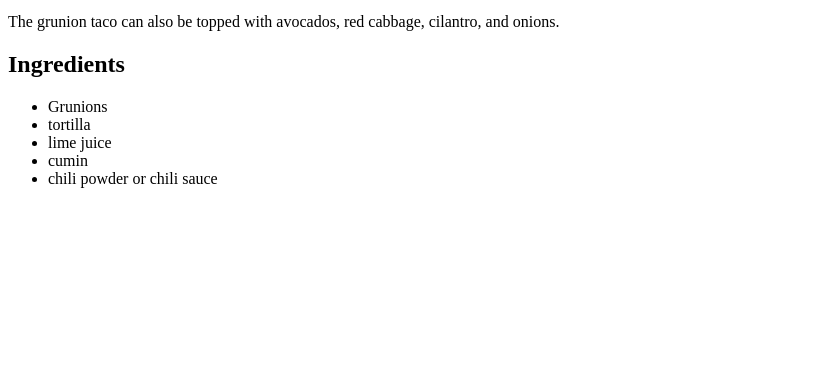
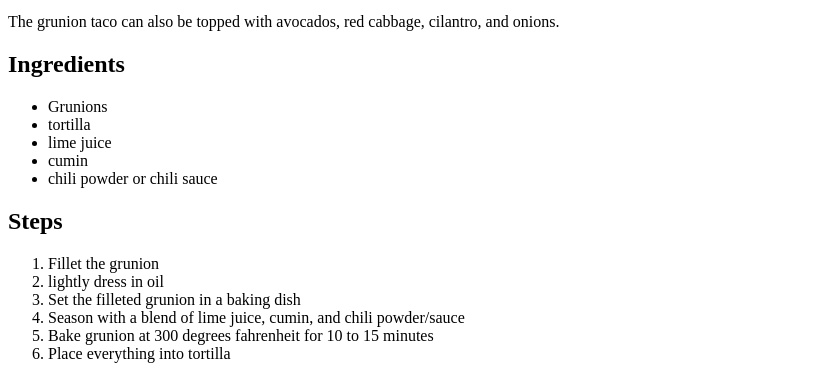
Before and after one commit to GrunionRunner/odin-recipes, a plain HTML site: page recipes/grunion.html in a window 1280 px wide. Shown: the part 421-800 px from the top of the page, without its empty margins (0-825 px from the left). Drawn offline with Linux system fonts and the light colour scheme.

Commit message:
added steps to grunion taco recipe

```diff
--- a/recipes/grunion.html
+++ b/recipes/grunion.html
@@ -16,6 +16,15 @@
                     <li>cumin</li>
                     <li>chili powder or chili sauce</li>
                 </ul>
+            <h2>Steps</h2>
+                <ol>
+                    <li>Fillet the grunion</li>
+                    <li>lightly dress in oil</li>
+                    <li>Set the filleted grunion in a baking dish</li>
+                    <li>Season with a blend of lime juice, cumin, and chili powder/sauce</li>
+                    <li>Bake grunion at 300 degrees fahrenheit for 10 to 15 minutes</li>
+                    <li>Place everything into tortilla</li>
+                </ol>
     </body>
 
 </html>
```
Also changed, not shown: recipes/grilled_grunion.html (added, +4 -0 lines).
